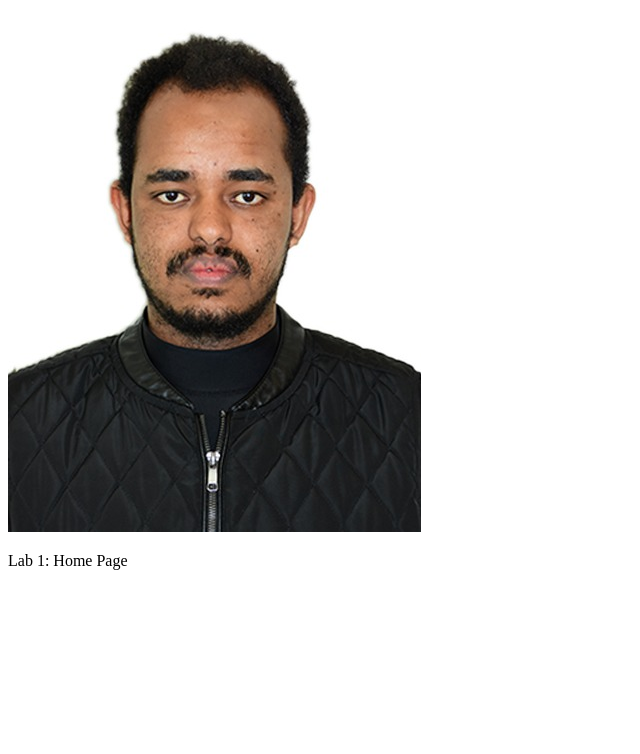
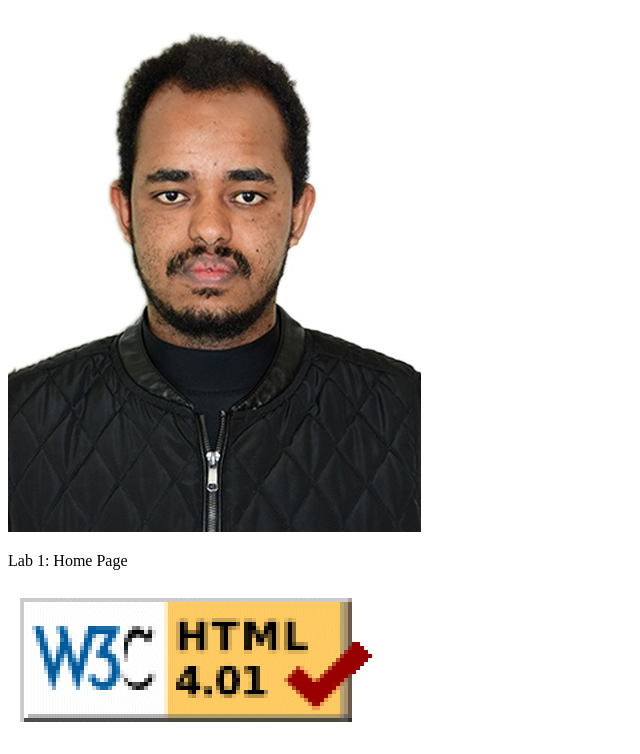
Before and after one commit to atesfu/AronAmbesajr.gethub.io, a plain HTML site: page index.html in a window 1280 px wide. Shown: the part 79-833 px from the top of the page, without its empty margins (0-640 px from the left). Before the commit the page ends 800 px from the top, so only its background shows below. Drawn offline with Linux system fonts and the light colour scheme.

Commit message:
Update index.html

```diff
--- a/index.html
+++ b/index.html
@@ -17,5 +17,10 @@ and open the template in the editor.
         <img src="aron.jpeg" alt="My Image"/>
         <p>Lab 1: Home Page </p>
         </div>
+          <p>
+<a href="https://validator.w3.org/check/referer">
+<img src="HTML-checker.png" alt="Validate"/> </a>
+
+</p>
     </body>
 </html>
```
